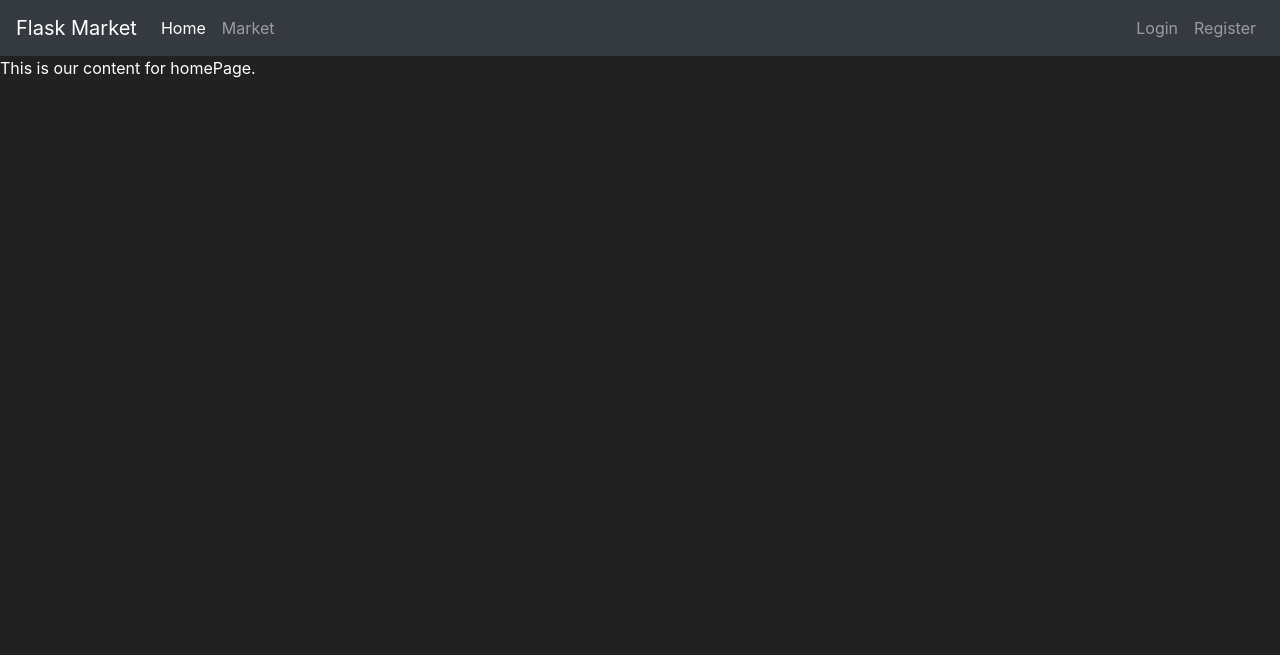
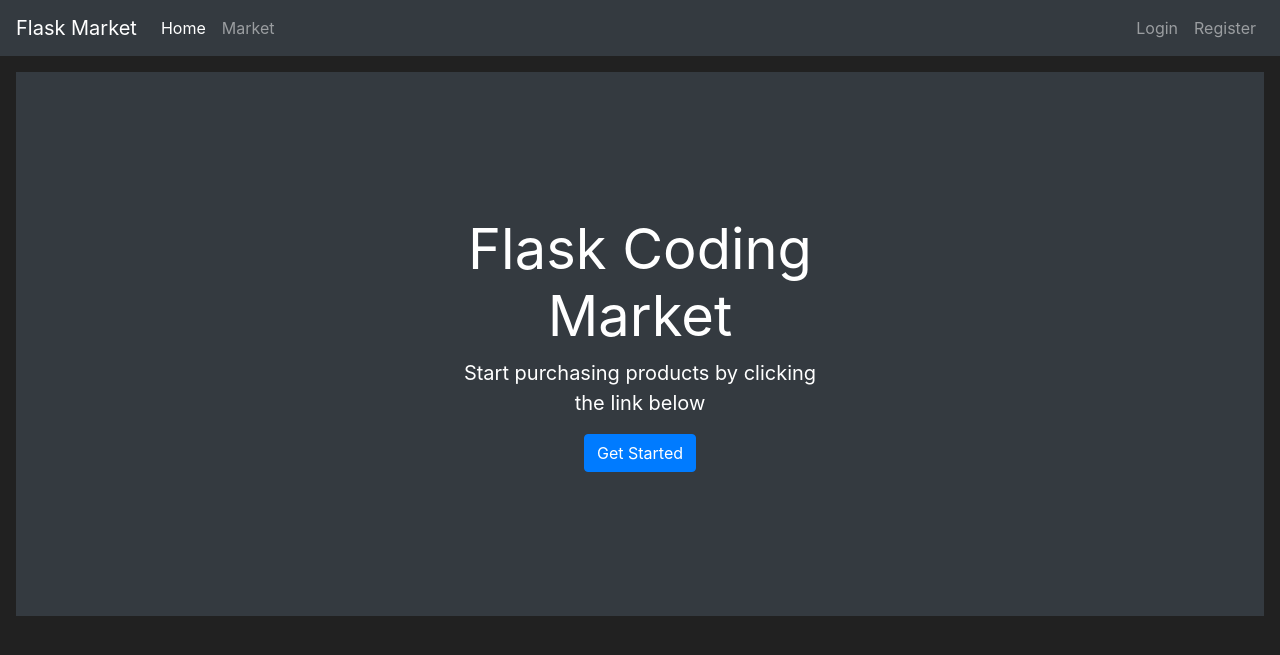
Before and after one commit to Utshah-Neupane/Flask-website, a Flask app: page / in a window 1280 px wide. Shown: the top 655 px of the page. Run offline with Flask 3, Linux system fonts and the light colour scheme; some libraries are stand-ins or nearby versions.

Commit message:
good now

```diff
--- a/market/__init__.py
+++ b/market/__init__.py
@@ -6,10 +6,14 @@ from flask_login import LoginManager
 app = Flask(__name__)
 app.config['SQLALCHEMY_DATABASE_URI'] = 'sqlite:///market.db'
 app.config['SECRET_KEY'] = 'a921454d727093c2b06b82c7'
+
 db = SQLAlchemy(app)
 bcrypt = Bcrypt(app)
 
 login_manager = LoginManager(app)
+login_manager.login_view = "login_page"
+login_manager.login_message_category = "info"
+
 
 from market.models import Item, User
 from market import routes
--- a/market/routes.py
+++ b/market/routes.py
@@ -3,7 +3,7 @@ from flask import render_template, redirect, url_for, flash
 from market.models import Item, User
 from market.forms import RegisterForm, LoginForm
 from market import db
-from flask_login import login_user
+from flask_login import login_user, logout_user, login_required
 
 @app.route('/')
 @app.route('/home')
@@ -13,6 +13,7 @@ def home_page():
 
 
 @app.route('/market')
+@login_required
 def market_page():
     items = Item.query.all()
     return render_template('market.html', items=items)
@@ -28,7 +29,11 @@ def register_page():
                               password=form.password1.data)
         db.session.add(user_to_create)
         db.session.commit()
+
+        login_user(user_to_create)
+        flash(f"Account created successfully! You are now logged in as {user_to_create.username}", category= "success")
         return redirect(url_for('market_page'))
+
     if form.errors != {}: #If there are not errors from the validations
         for err_msg in form.errors.values():
             flash(f'There was an error with creating a user: {err_msg}', category='danger')
@@ -56,3 +61,13 @@ def login_page():
             flash('Username and password are not match! Please try again!', category= 'danger')
 
     return render_template('login.html', form = form)
+
+
+
+
+@app.route('/logout')
+def logout_page():
+    logout_user()
+    flash("You have been logged out!", category='info')
+
+    return redirect(url_for("home_page"))
--- a/market/templates/base.html
+++ b/market/templates/base.html
@@ -46,7 +46,7 @@
               </li>
 
               <li class="nav-item">
-                <a class="nav-link" href="#">Logout</a>
+                <a class="nav-link" href="{{ url_for('logout_page') }}">Logout</a>
               </li>
           </ul>
 
--- a/market/templates/home.html
+++ b/market/templates/home.html
@@ -1,8 +1,15 @@
 {% extends 'base.html' %}
 {% block title %}
-    Home Page
+    Welcome to Flask Market
 {% endblock %}
-
 {% block content %}
-    This is our content for homePage.
+    <div class="position-relative overflow-hidden p-3 p-md-5 m-md-3 text-center bg-dark" style="color:white">
+        <div class="col-md-5 p-lg-5 mx-auto my-5">
+            <h1 class="display-4 font-weight-normal">Flask Coding Market</h1>
+            <p class="lead font-weight-normal">Start purchasing products by clicking the link below</p>
+            <a class="btn btn-primary" href="{{ url_for('market_page') }}">Get Started</a>
+        </div>
+        <div class="product-device box-shadow d-none d-md-block"></div>
+        <div class="product-device product-device-2 box-shadow d-none d-md-block"></div>
+    </div>
 {% endblock %}
```
Also changed, not shown: instance/market.db.
